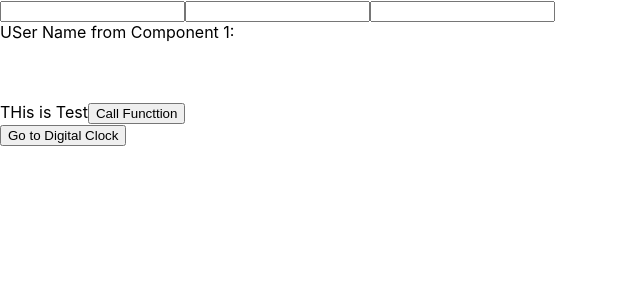
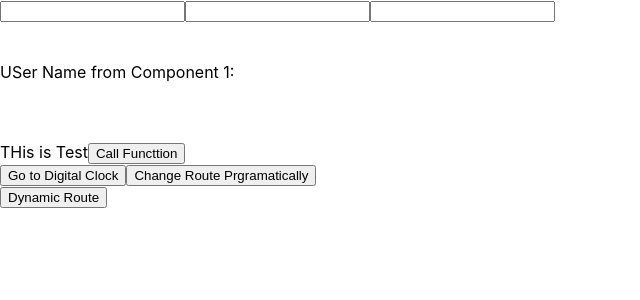
Before and after one commit to AshishGz/react-class-1, a React (Create React App) app: page / in a window 1280 px wide. Shown: the top 300 px of the page, without its empty margins (0-640 px from the left). Built offline with nearby package versions, Linux system fonts and the light colour scheme.

Commit message:
router completed

```diff
--- a/package.json
+++ b/package.json
@@ -4,6 +4,8 @@
   "author": "Ashish Gautam <gz.ashish@gmail.com>",
   "private": true,
   "dependencies": {
+    "@material-ui/core": "^4.11.2",
+    "@material-ui/icons": "^4.11.2",
     "@testing-library/jest-dom": "^5.11.6",
     "@testing-library/react": "^11.2.2",
     "@testing-library/user-event": "^12.5.0",
--- a/src/apiCall.js
+++ b/src/apiCall.js
@@ -42,7 +42,8 @@ class ApiCall extends Component {
     };
     handleChange=(event)=>{
         let data=this.state.covidData.filter(function (val) {
-            if(val.country.toLowerCase().indexOf(event.target.value.toLowerCase())!=-1){
+            if(val.country.toLowerCase().
+            indexOf(event.target.value.toLowerCase())!=-1){
                 return val;
             }
         });
--- a/src/component/myFirstComponent.js
+++ b/src/component/myFirstComponent.js
@@ -1,6 +1,7 @@
 import React, {Component} from 'react';
 import MySecondComponent from './mySecondComponent';
 import {Link} from "react-router-dom";
+import {withRouter} from "react-router-dom";
 
 
 class MyFirstComponent extends Component {
@@ -54,10 +55,21 @@ class MyFirstComponent extends Component {
                         hash: "#the-hash",
                     }}
                 ><button>Go to Digital Clock</button></Link>
+                <button
+                onClick={()=>
+                this.props.history.push('/clock',
+                    {name:this.state.username}
+                    )
+                }
+                >Change Route Prgramatically</button>
+                <br/>
+                <button onClick={()=>
+                this.props.history.push('dynamicRoute/book/213126543718_e1ecs1')
+                }>Dynamic Route</button>
             </div>
 
         );
     }
 }
 
-export default MyFirstComponent;
+export default withRouter(MyFirstComponent);
--- a/src/component/mySecondComponent.js
+++ b/src/component/mySecondComponent.js
@@ -1,11 +1,19 @@
 import React, {Component} from 'react';
 import MyThirdComponent from "./myThirdComponent";
+import {withRouter} from "react-router-dom";
 
 
 class MySecondComponent extends Component {
+    constructor(props) {
+        super(props);
+        console.log(this.props);
+    }
+
     render() {
         return (
             <div>
+                {this.props.match.params.id}<br/>
+                {this.props.match.params.value}<br/>
                 USer Name from Component 1:<br/>
                 {this.props.userName}<br/>
                 {this.props.address}<br/>
@@ -17,4 +25,4 @@ class MySecondComponent extends Component {
     }
 }
 
-export default MySecondComponent;
+export default withRouter(MySecondComponent);
--- a/src/digitalClock.js
+++ b/src/digitalClock.js
@@ -1,4 +1,5 @@
 import React, {Component} from 'react';
+import {withRouter} from "react-router-dom";
 
 class DigitalClock extends Component {
     constructor(props){
@@ -11,7 +12,6 @@ class DigitalClock extends Component {
     }
 
     componentDidMount() {
-        console.log(this.props.location);
         let self=this;
         this.timer=setInterval(function () {
             self.setState({
@@ -31,6 +31,7 @@ class DigitalClock extends Component {
     render() {
         return (
             <div style={{position:'relative',height:'99vh'}}>
+                {this.props.location.state.name}
                 <div style={{display:'flex',
                     position:'absolute',top:'30%',left:'30%'}}>
                     <div style={{padding:20}}>{this.state.date.getHours()}</div>
@@ -43,4 +44,4 @@ class DigitalClock extends Component {
     }
 }
 
-export default DigitalClock;
+export default withRouter(DigitalClock);
--- a/src/routes.js
+++ b/src/routes.js
@@ -8,6 +8,7 @@ import {
 import MyFirstComponent from "./component/myFirstComponent";
 import DigitalClock from "./digitalClock";
 import ApiCall from "./apiCall";
+import MySecondComponent from "./component/mySecondComponent";
 
 class Routes extends Component {
     render() {
@@ -24,6 +25,9 @@ class Routes extends Component {
                             <Route path="/api-call" exact>
                                 <ApiCall/>
                             </Route>
+                            <Route path="/dynamicRoute/:id/:value" exact>
+                                <MySecondComponent/>
+                            </Route>
                         </Switch>
                 </Router>
             </div>
```
Also changed, not shown: 2 other files (tests, documents, lock files or other folders).
